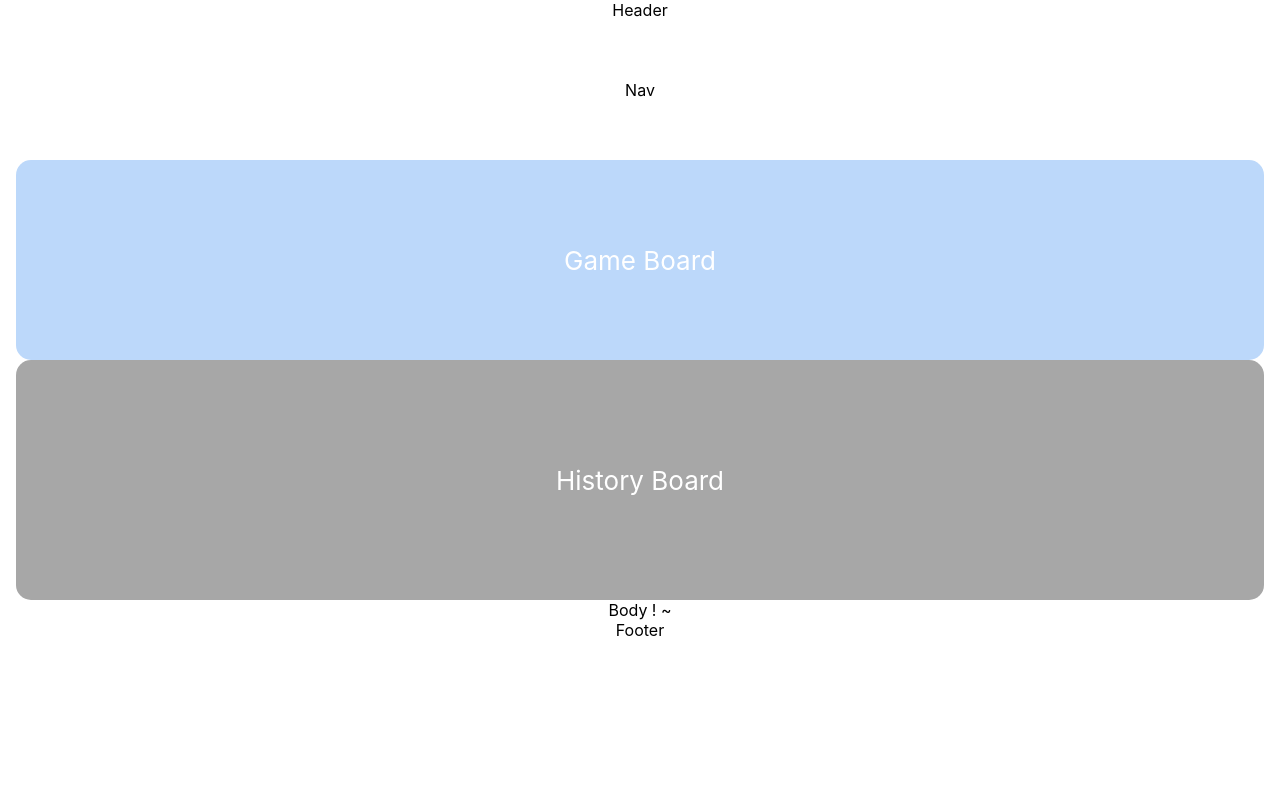
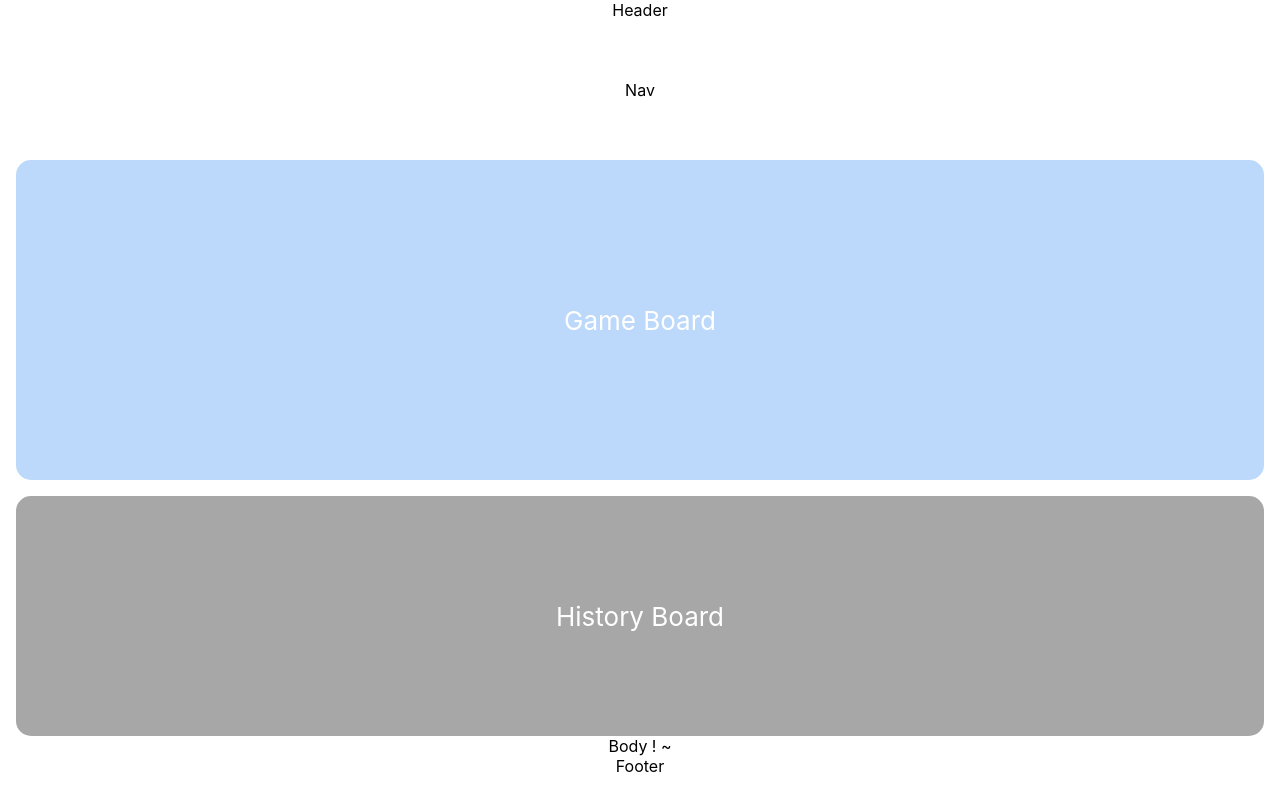
Before and after one commit to aaaicu/GettoFront, a React (Create React App) app: page / in a window 1280 px wide. Shown: the top 810 px of the page. Built offline with nearby package versions, Linux system fonts and the light colour scheme.

Commit message:
Board div 사이즈 변경

```diff
--- a/src/component/lotto/GameBoard.css
+++ b/src/component/lotto/GameBoard.css
@@ -1,6 +1,6 @@
 .GameBoard {
   background-color: #bcd8fa;
-  min-height: 25vh;
+  min-height: 40vh;
   display: flex;
   flex-direction: column;
   align-items: center;
@@ -8,6 +8,7 @@
   font-size: calc(10px + 2vmin);
   margin-left: 2vh;
   margin-right: 2vh;
+  margin-bottom: 2vh;
   color: white;
   border-radius: 15px;
 }
```
